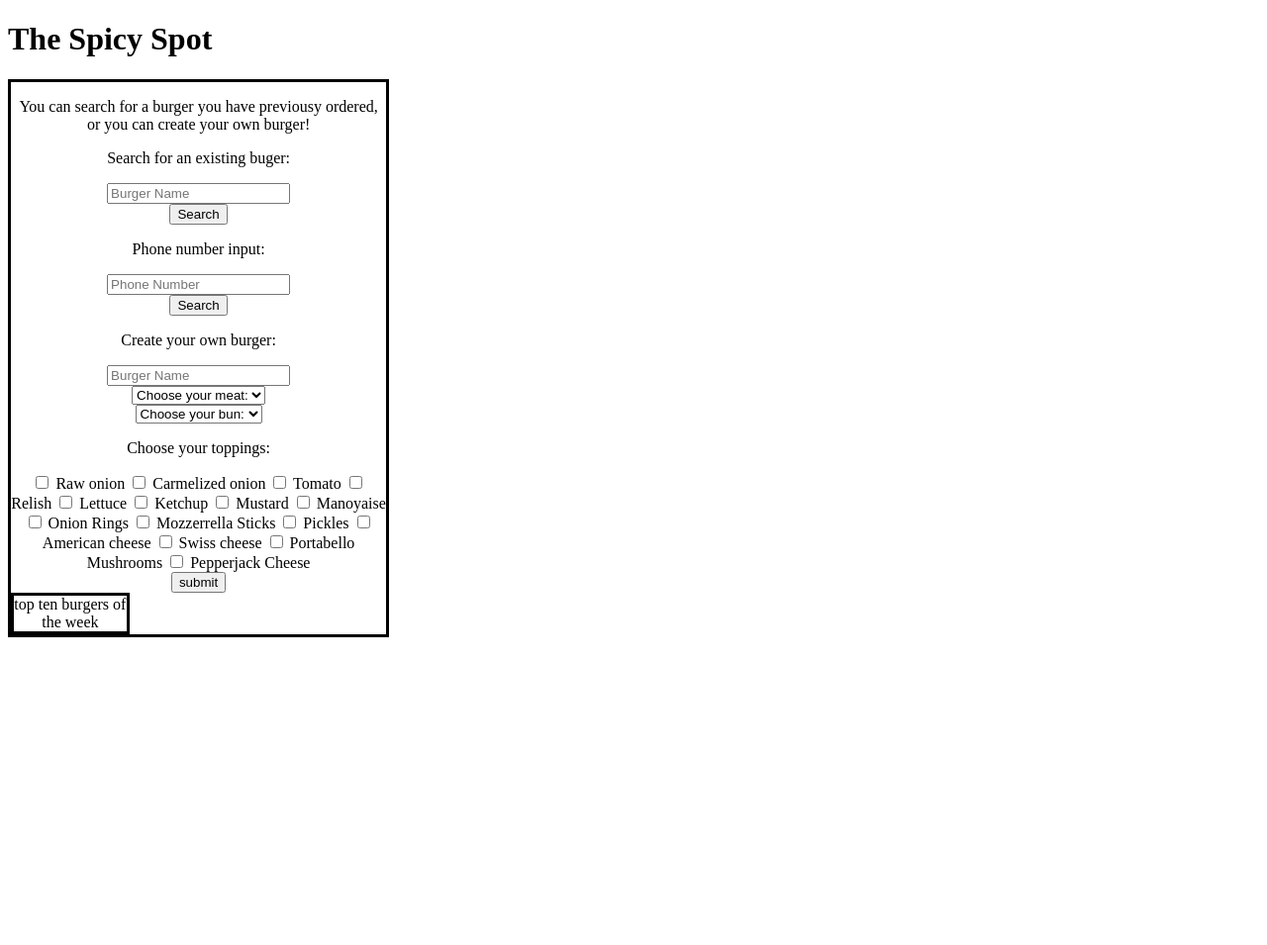
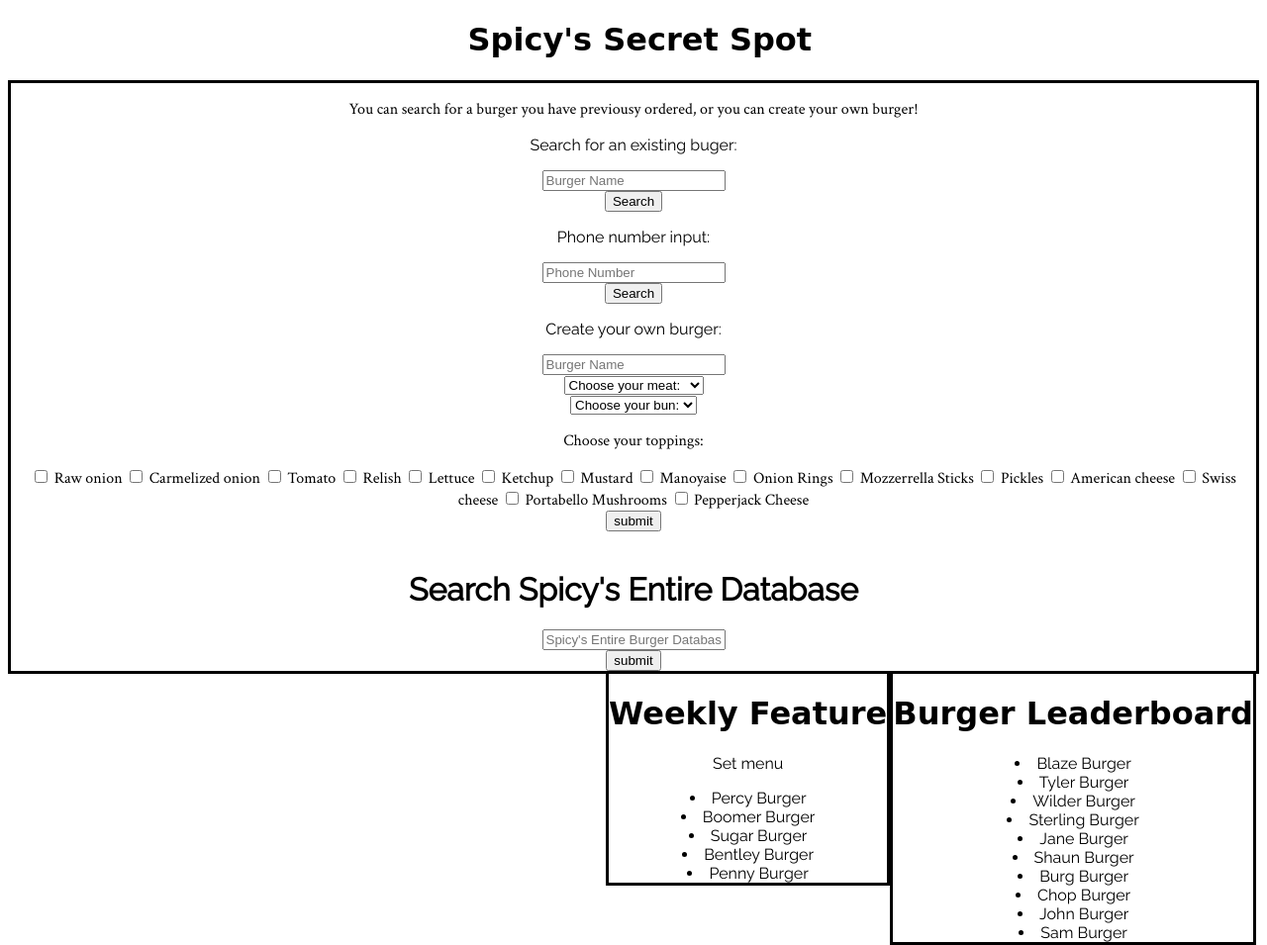
Before and after one commit to Lexxiecole/Celadon, a plain HTML site: page index.html in a window 1280 px wide. Shown: the whole page at 99% size. Before the commit the page ends 800 px from the top, so only its background shows below. Drawn offline with Linux system fonts and the light colour scheme; a web font is replaced by a local one.

Commit message:
more stuff

```diff
--- a/css.css
+++ b/css.css
@@ -1,11 +1,78 @@
-#menuDiv{
-    border-style: solid;
-    width: 30%;
+#title {
+    font-family: 'Kumar One Outline', cursive;
+    width: 101%;
     text-align: center;
 }
 
+#menuDiv{
+    border-style: solid;
+
+    text-align: center;
+    font-family: 'Raleway', sans-serif;
+    clear: left;
+
+}
+
+#nose {
+    font-family: 'Crimson Text', serif;
+    }
+#topping {
+
+}
+
+
+/* weekly leaderboard */
+
 #leaderboardDiv {
     border-style: solid;
-    width: 30%;
-    text-align: center:
+    text-align: center;
+    font-family: 'Raleway', sans-serif;
+    float: right;
 }
+
+#top10 {
+    font-family: 'Kumar One Outline', cursive;
+clear: right;
+}
+
+#burg {
+
+}
+
+
+
+/* set menu */
+
+#weeklyFeatures{
+    border-style: solid;
+    float: right;
+}
+
+#potato {
+    font-family: 'Kumar One Outline', cursive;
+}
+
+#alwaysHere{
+
+}
+
+ #ian{
+
+ }
+
+
+
+
+
+
+
+
+
+
+/*
+font-family: 'Kumar One Outline', cursive;
+font-family: 'Great Vibes', cursive;
+font-family: 'Crimson Text', serif;
+font-family: 'Raleway', sans-serif;
+font-family: 'Cormorant Garamond', serif;
+font-family: 'Playfair Display', serif; */
--- a/index.html
+++ b/index.html
@@ -5,12 +5,12 @@
     <meta name="viewport" content="width=device-width, initial-scale=1.0">
     <meta http-equiv="X-UA-Compatible" content="ie=edge">
     <link rel="stylesheet" type="text/css" href="css.css">
-    <title>Document</title>
+    <link href="https://fonts.googleapis.com/css?family=Cormorant+Garamond|Crimson+Text|Great+Vibes|Kumar+One+Outline|Playfair+Display|Raleway" rel="stylesheet">
+    <title>The Spicy Spot</title>
 </head>
 <body>
 
-<h1> The Spicy Spot</h1>
-
+<h1 id = title> Spicy's Secret Spot</h1>
 
 
     <!-- order menu -->
@@ -41,6 +41,7 @@
 
 
 
+
     <P id = "menu"> Create your own burger:</P>
 
     <div class="input-group mb-3">
@@ -61,15 +62,39 @@
           <option value="1">Hamburger</option>
           <option value="2">Turkey</option>
           <option value="3">Black Bean</option>
+          <option value="4">Pulled Pork</option>
+          <option value="5">Pulled Chicken</option>
+          <option value="6">Moose Meat</option>
+          <option value="7">Elk</option>
+          <option value="8">Spicy Fried Chicken</option>
+          <option value="9">Sirloin Steak</option>
+          <option value="10">Mystery Meat</option>
+          <option value="11">Squirrel Meat</option>
+          <option value="12">Octopus meat</option>
+          <option value="13"></option>
+          <option value="14"></option>
+          <option value="15"></option>
         </select>
       </div>
 
       <div class="input-group mb-3">
         <select class="custom-select" id="inputGroupSelect02">
           <option selected>Choose your bun:</option>
-          <option value="1">Pretzel Bun</option>
-          <option value="2">Keiser Bun</option>
-          <option value="3">Sourdough Bun</option>
+          <option value="1">The Classic</option>
+          <option value="2">Pretzel Roll</option>
+          <option value="3">Everything Bagel</option>
+          <option value="4">Pita Wrap</option>
+          <option value="5">Pie Crust</option>
+          <option value="6"></option>
+          <option value="7"></option>
+          <option value="8"></option>
+          <option value="9"></option>
+          <option value="10"></option>
+          <option value="11"></option>
+          <option value="12"></option>
+          <option value="13"></option>
+          <option value="14"></option>
+          <option value="15"></option>
         </select>
 
         <div class="input-group-append">
@@ -82,41 +107,72 @@
           <p id = "nose"> Choose your toppings:</p>
         <div class="input-group-prepend">
             <div class="input-group-text" id = "nose">
-                <input type="checkbox" aria-label="Checkbox for following text input"> Raw onion
-                <input type="checkbox" aria-label="Checkbox for following text input"> Carmelized onion
-                <input type="checkbox" aria-label="Checkbox for following text input"> Tomato
-                <input type="checkbox" aria-label="Checkbox for following text input"> Relish
-                <input type="checkbox" aria-label="Checkbox for following text input"> Lettuce
-                <input type="checkbox" aria-label="Checkbox for following text input"> Ketchup
-                <input type="checkbox" aria-label="Checkbox for following text input"> Mustard
-                <input type="checkbox" aria-label="Checkbox for following text input"> Manoyaise
-                <input type="checkbox" aria-label="Checkbox for following text input"> Onion Rings
-                <input type="checkbox" aria-label="Checkbox for following text input"> Mozzerrella Sticks
-                <input type="checkbox" aria-label="Checkbox for following text input"> Pickles
-                <input type="checkbox" aria-label="Checkbox for following text input"> American cheese
-                <input type="checkbox" aria-label="Checkbox for following text input"> Swiss cheese
-                <input type="checkbox" aria-label="Checkbox for following text input"> Portabello Mushrooms
-                <input type="checkbox" aria-label="Checkbox for following text input"> Pepperjack Cheese
+                <input class= "topping" type="checkbox" aria-label="Checkbox for following text input"> Raw onion
+                <input class= "topping" type="checkbox" aria-label="Checkbox for following text input"> Carmelized onion
+                <input class= "topping" type="checkbox" aria-label="Checkbox for following text input"> Tomato
+                <input class= "topping" type="checkbox" aria-label="Checkbox for following text input"> Relish
+                <input class= "topping" type="checkbox" aria-label="Checkbox for following text input"> Lettuce
+                <input class= "topping" type="checkbox" aria-label="Checkbox for following text input"> Ketchup
+                <input class= "topping" type="checkbox" aria-label="Checkbox for following text input"> Mustard
+                <input class= "topping" type="checkbox" aria-label="Checkbox for following text input"> Manoyaise
+                <input class= "topping" type="checkbox" aria-label="Checkbox for following text input"> Onion Rings
+                <input class= "topping" type="checkbox" aria-label="Checkbox for following text input"> Mozzerrella Sticks
+                <input class= "topping" type="checkbox" aria-label="Checkbox for following text input"> Pickles
+                <input class= "topping" type="checkbox" aria-label="Checkbox for following text input"> American cheese
+                <input class= "topping" type="checkbox" aria-label="Checkbox for following text input"> Swiss cheese
+                <input class= "topping" type="checkbox" aria-label="Checkbox for following text input"> Portabello Mushrooms
+                <input class= "topping" type="checkbox" aria-label="Checkbox for following text input"> Pepperjack Cheese
             </div>
       </div>
 
       <button id = "submit"> submit</button>
 
+<br>
+<br>
+
+    <div id = "burgDBS">
+        <h1 id = "burgDBSh1">Search Spicy's Entire Database</h1>
+
+    <form>
+        <div class="form-group">
+          <input type="text" class="form-control" id="formGroupExampleInput" placeholder="Spicy's Entire Burger Database">
+        </div>
+        <button id = "submit">submit</button>
+    </form>
+
     </div>
-
 
 <!-- weekly leaderboard -->
 
 
 <div id = "leaderboardDiv">
 
-    top ten burgers of the week
+    <h1 id = "top10"> Burger Leaderboard </h1>
+    <li id = "burg">Blaze Burger</li>
+    <li id = "burg">Tyler Burger</li>
+    <li id = "burg">Wilder Burger</li>
+    <li id = "burg">Sterling Burger</li>
+    <li id = "burg">Jane Burger</li>
+    <li id = "burg">Shaun Burger</li>
+    <li id = "burg">Burg Burger</li>
+    <li id = "burg">Chop Burger</li>
+    <li id = "burg">John Burger</li>
+    <li id = "burg">Sam Burger</li>
 
 </div>
 
+<!-- set menu -->
 
+<div id = "weeklyFeatures">
+    <h1 id = potato>Weekly Feature</h1>
 
-
+    <p id = "alwaysHere"> Set menu </p>
+    <li id = "ian">Percy Burger</li>
+    <li id = "ian">Boomer Burger</li>
+    <li id = "ian">Sugar Burger</li>
+    <li id = "ian">Bentley Burger</li>
+    <li id = "ian">Penny Burger</li>
+</div>
 
 
 
```
